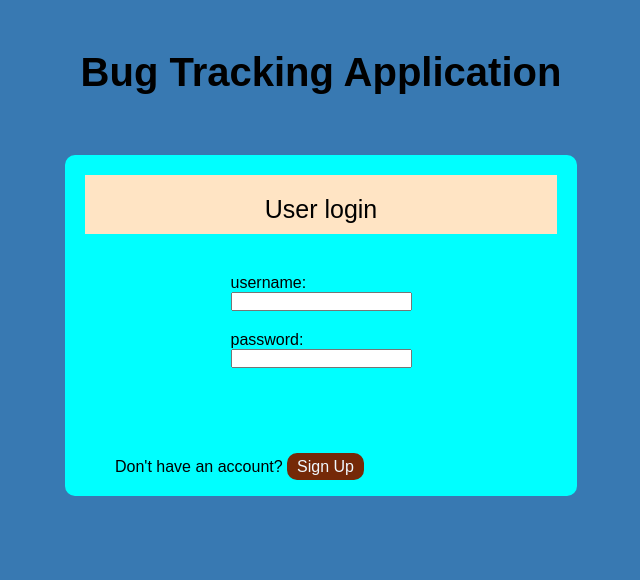
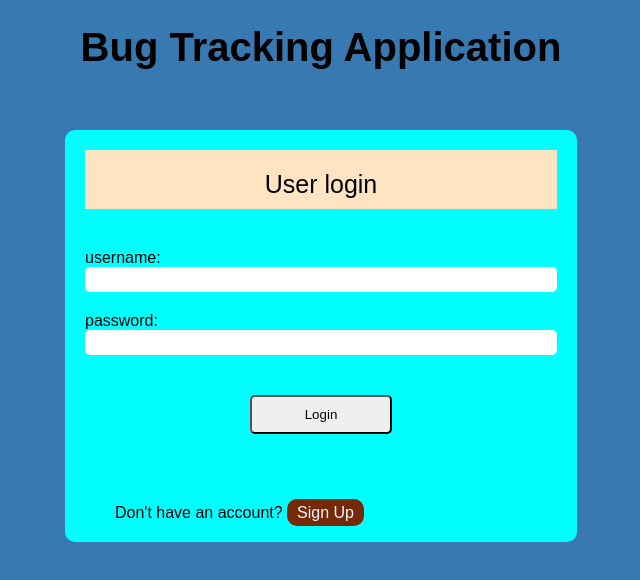
Before and after one commit to kckallur40/frontend-bugStoreApp, a plain HTML site: page views/index.html in a window 1280 px wide. Shown: the whole page, without its empty margins (319-959 px from the left). Drawn offline with Linux system fonts and the light colour scheme.

Commit message:
added new files

```diff
--- /dev/null
+++ b/scripts.js
@@ -0,0 +1,2 @@
+const loginUname = document.getElementById("username-inp");
+const loginPwd = document.getElementById("pwd-inp");
--- a/styles.css
+++ b/styles.css
@@ -49,7 +49,7 @@ body{
 .topic{
     font-size: 40px;
     text-align: center;
-    padding-top: 50px;
+    padding-top: 25px;
 }
 
 .option{
@@ -73,7 +73,6 @@ body{
 #reg-form{
     display: flex;
     flex-direction: column;
-
 }
 
 button{
@@ -88,3 +87,20 @@ button:hover{
     color: #fff;
     background-color: black;
 }
+
+.login-form{
+    display: flex;
+    flex-direction: column;
+    align-items: center;
+    justify-content: center;
+}
+
+.login-form input{
+    border: none;
+    border-radius: 5px;
+    padding: 5px 10px;
+}
+
+.login-form button{
+    width: 30%;
+}
--- a/views/index.html
+++ b/views/index.html
@@ -12,8 +12,13 @@
 
         <div class="heading"><p>User login</p></div>
         <div class="content">
-            username:<input type="text" id="username-inp">
-            password: <input type="password" id="pwd-inp">
+            <form class="login-form">
+                <div class="input-div">
+                    username:<input type="text" id="username-inp">
+                    password: <input type="password" id="pwd-inp">
+                </div>
+                <button type="submit" onclick="validateLogin()">Login</button>
+            </form>
         </div>
         <div class="option">
             <p>Don't have an account? <a target="_blank" href="register.html">Sign Up</a></p>
```
